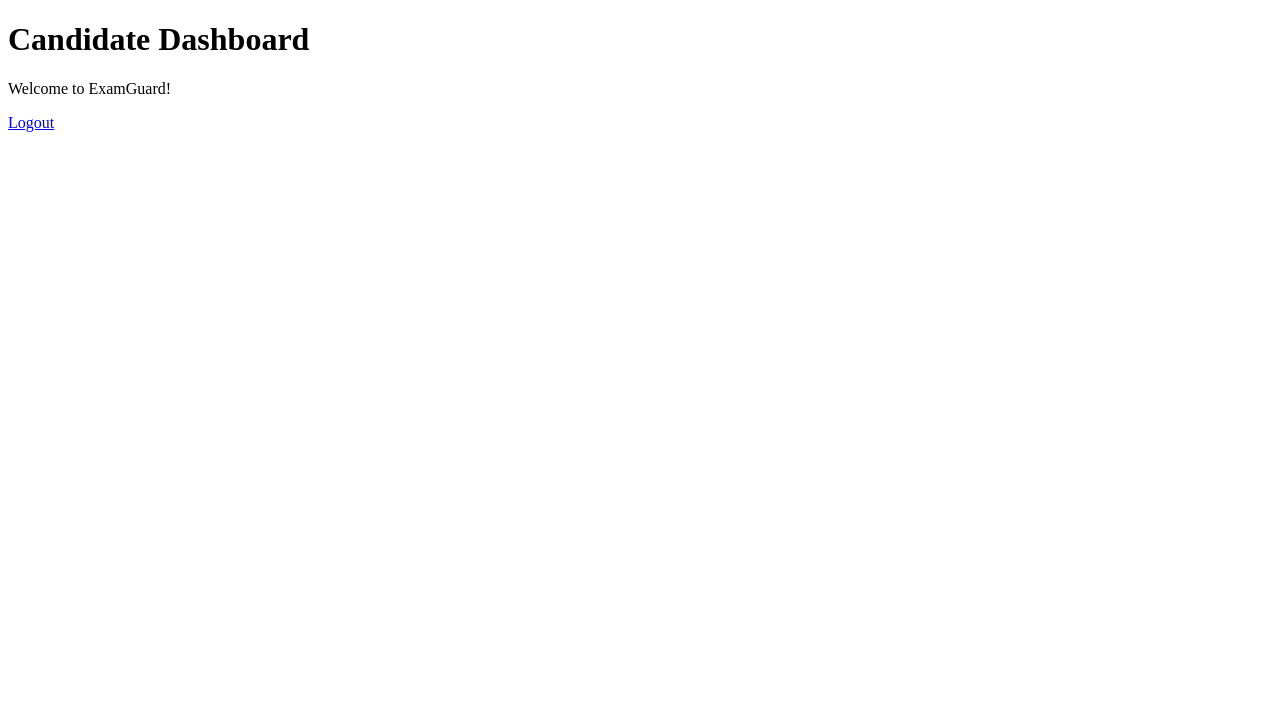
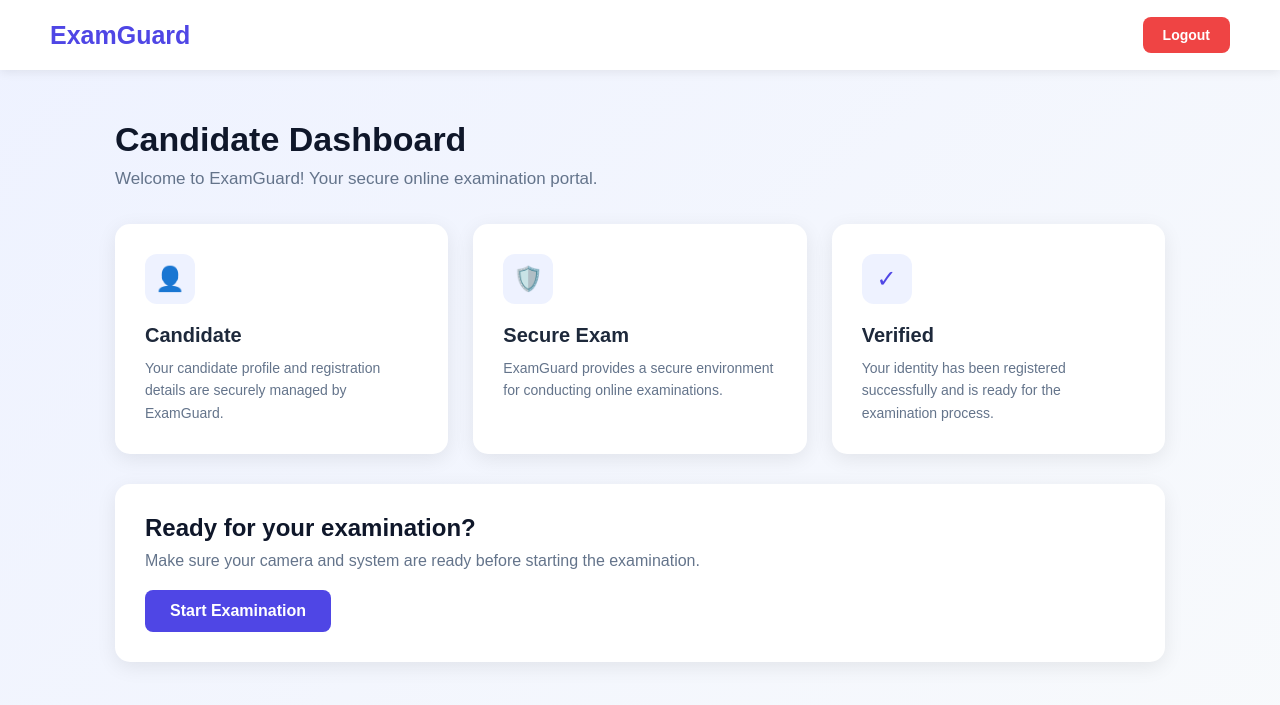
Before and after one commit to suvarna898/ExamGuard, a Flask app: template templates/dashboard.html in a window 1280 px wide. Shown: the top 705 px of the page. Run offline with Flask 3, Linux system fonts and the light colour scheme; the template is opened without the code that fills it, so the values that code supplies are empty.

Commit message:
Added professional dashboard

```diff
--- a/templates/dashboard.html
+++ b/templates/dashboard.html
@@ -1,17 +1,271 @@
 <!DOCTYPE html>
-<html>
+<html lang="en">
 
 <head>
-    <title>ExamGuard Dashboard</title>
+    <meta charset="UTF-8">
+    <meta name="viewport" content="width=device-width, initial-scale=1.0">
+
+    <title>ExamGuard | Dashboard</title>
+
+    <style>
+        * {
+            margin: 0;
+            padding: 0;
+            box-sizing: border-box;
+            font-family: Arial, sans-serif;
+        }
+
+        body {
+            min-height: 100vh;
+            background: linear-gradient(135deg, #eef2ff, #f8fafc);
+            color: #1e293b;
+        }
+
+        /* Navbar */
+        .navbar {
+            height: 70px;
+            background: #ffffff;
+            display: flex;
+            align-items: center;
+            justify-content: space-between;
+            padding: 0 50px;
+            box-shadow: 0 2px 10px rgba(0, 0, 0, 0.08);
+        }
+
+        .logo {
+            font-size: 25px;
+            font-weight: bold;
+            color: #4f46e5;
+        }
+
+        .logout-btn {
+            text-decoration: none;
+            color: #ffffff;
+            background: #ef4444;
+            padding: 10px 20px;
+            border-radius: 8px;
+            font-size: 14px;
+            font-weight: bold;
+            transition: 0.3s;
+        }
+
+        .logout-btn:hover {
+            background: #dc2626;
+            transform: translateY(-1px);
+        }
+
+        /* Main content */
+        .container {
+            max-width: 1100px;
+            margin: 50px auto;
+            padding: 0 25px;
+        }
+
+        .welcome-section {
+            margin-bottom: 35px;
+        }
+
+        .welcome-section h1 {
+            font-size: 34px;
+            margin-bottom: 10px;
+            color: #0f172a;
+        }
+
+        .welcome-section p {
+            font-size: 17px;
+            color: #64748b;
+        }
+
+        /* Cards */
+        .cards {
+            display: grid;
+            grid-template-columns: repeat(3, 1fr);
+            gap: 25px;
+        }
+
+        .card {
+            background: #ffffff;
+            padding: 30px;
+            border-radius: 15px;
+            box-shadow: 0 5px 20px rgba(0, 0, 0, 0.08);
+            transition: 0.3s;
+        }
+
+        .card:hover {
+            transform: translateY(-5px);
+            box-shadow: 0 10px 25px rgba(0, 0, 0, 0.12);
+        }
+
+        .icon {
+            width: 50px;
+            height: 50px;
+            background: #eef2ff;
+            color: #4f46e5;
+            border-radius: 12px;
+            display: flex;
+            align-items: center;
+            justify-content: center;
+            font-size: 24px;
+            margin-bottom: 20px;
+        }
+
+        .card h2 {
+            font-size: 20px;
+            margin-bottom: 10px;
+            color: #1e293b;
+        }
+
+        .card p {
+            color: #64748b;
+            line-height: 1.6;
+            font-size: 14px;
+        }
+
+        /* Exam section */
+        .exam-box {
+            margin-top: 30px;
+            background: #ffffff;
+            padding: 30px;
+            border-radius: 15px;
+            box-shadow: 0 5px 20px rgba(0, 0, 0, 0.08);
+        }
+
+        .exam-box h2 {
+            margin-bottom: 10px;
+            color: #0f172a;
+        }
+
+        .exam-box p {
+            color: #64748b;
+            margin-bottom: 20px;
+        }
+
+        .start-btn {
+            display: inline-block;
+            text-decoration: none;
+            background: #4f46e5;
+            color: white;
+            padding: 12px 25px;
+            border-radius: 8px;
+            font-weight: bold;
+            transition: 0.3s;
+        }
+
+        .start-btn:hover {
+            background: #4338ca;
+        }
+
+        /* Responsive */
+        @media (max-width: 800px) {
+            .cards {
+                grid-template-columns: 1fr;
+            }
+
+            .navbar {
+                padding: 0 20px;
+            }
+
+            .welcome-section h1 {
+                font-size: 28px;
+            }
+        }
+    </style>
 </head>
 
 <body>
 
-    <h1>Candidate Dashboard</h1>
+    <!-- Navigation Bar -->
+    <nav class="navbar">
 
-    <p>Welcome to ExamGuard!</p>
+        <div class="logo">
+            ExamGuard
+        </div>
 
-    <a href="/logout">Logout</a>
+        <a href="/logout" class="logout-btn">
+            Logout
+        </a>
+
+    </nav>
+
+
+    <!-- Main Dashboard -->
+    <div class="container">
+
+        <div class="welcome-section">
+
+            <h1>Candidate Dashboard</h1>
+
+            <p>
+                Welcome to ExamGuard! Your secure online examination portal.
+            </p>
+
+        </div>
+
+
+        <!-- Dashboard Cards -->
+        <div class="cards">
+
+            <div class="card">
+
+                <div class="icon">👤</div>
+
+                <h2>Candidate</h2>
+
+                <p>
+                    Your candidate profile and registration details are securely
+                    managed by ExamGuard.
+                </p>
+
+            </div>
+
+
+            <div class="card">
+
+                <div class="icon">🛡️</div>
+
+                <h2>Secure Exam</h2>
+
+                <p>
+                    ExamGuard provides a secure environment for conducting
+                    online examinations.
+                </p>
+
+            </div>
+
+
+            <div class="card">
+
+                <div class="icon">✓</div>
+
+                <h2>Verified</h2>
+
+                <p>
+                    Your identity has been registered successfully and is ready
+                    for the examination process.
+                </p>
+
+            </div>
+
+        </div>
+
+
+        <!-- Exam Section -->
+        <div class="exam-box">
+
+            <h2>Ready for your examination?</h2>
+
+            <p>
+                Make sure your camera and system are ready before starting
+                the examination.
+            </p>
+
+            <a href="#" class="start-btn">
+                Start Examination
+            </a>
+
+        </div>
+
+    </div>
 
 </body>
 
```
